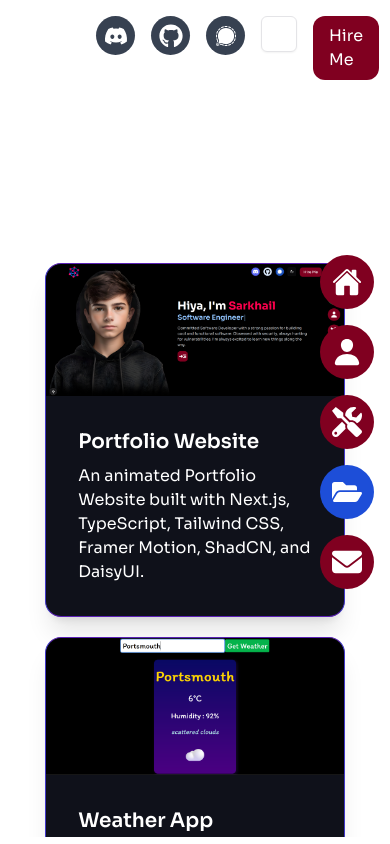
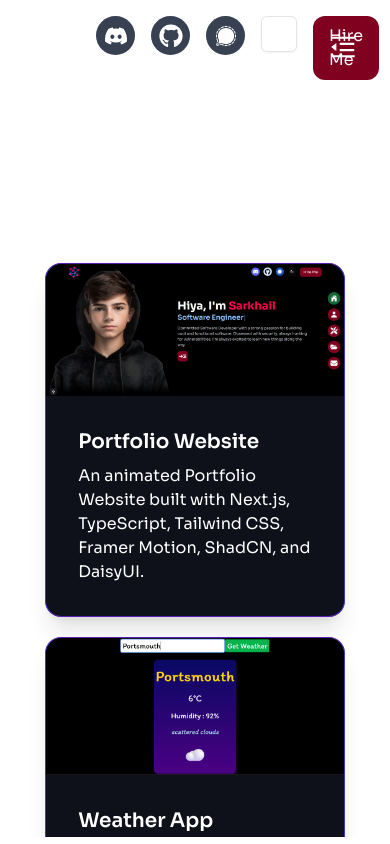
Before and after one commit to sarkhailstorm/personal-portfolio, a Next.js app: page /projects in a window 390 px wide. Built offline with nearby package versions, Linux system fonts and the light colour scheme.

Commit message:
Add the menu button and close button.

```diff
--- a/src/components/SideBar.tsx
+++ b/src/components/SideBar.tsx
@@ -1,12 +1,14 @@
 "use client";
 import Link from "next/link";
-import React from "react";
+import React, { useState } from "react";
 import { IoHome } from "react-icons/io5";
 import { IoPerson } from "react-icons/io5";
 import { FaTools } from "react-icons/fa";
 import { FaFolderOpen } from "react-icons/fa";
 import { FaEnvelope } from "react-icons/fa6";
 import { usePathname } from "next/navigation";
+import { AiOutlineMenuFold } from "react-icons/ai";
+import { IoCloseSharp } from "react-icons/io5";
 import { motion } from "framer-motion";
 
 const navLinks = [
@@ -40,10 +42,20 @@ const childVariants = {
 
 const SideBar = () => {
   const pathname = usePathname();
+  const [isOpen, setIsOpen] = useState(false);
 
   return (
+    <>
+      <div
+        className="fixed top-5 right-5 z-50 p-3 cursor-pointer text-white text-3xl md:hidden"
+        onClick={() => setIsOpen(!isOpen)}
+      >
+        {isOpen ? <IoCloseSharp /> : <AiOutlineMenuFold />}
+      </div>
       <motion.nav
-      className="fixed right-0 flex flex-col gap-4 justify-center items-end h-screen p-4 z-50"
+        className={`fixed right-0 flex flex-col gap-4 justify-center items-end h-screen p-4 z-50 ${
+          isOpen ? "translate-x-0" : "translate-x-full"
+        }`}
         variants={containerVariants}
         initial="hidden"
         animate="show"
@@ -66,6 +78,7 @@ const SideBar = () => {
           </motion.div>
         ))}
       </motion.nav>
+    </>
   );
 };
 
```
Lines whose indentation alone changed are shown as unchanged.
